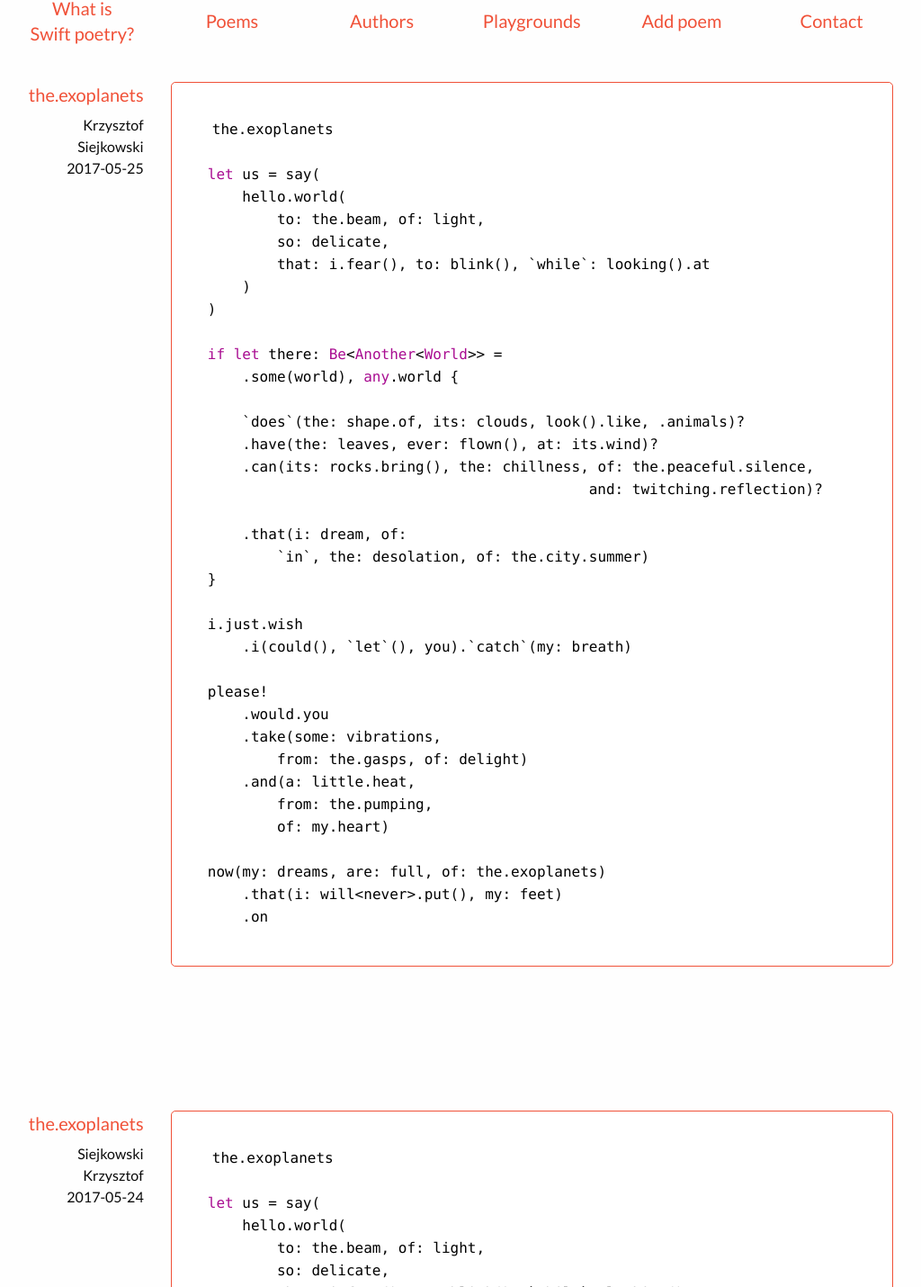
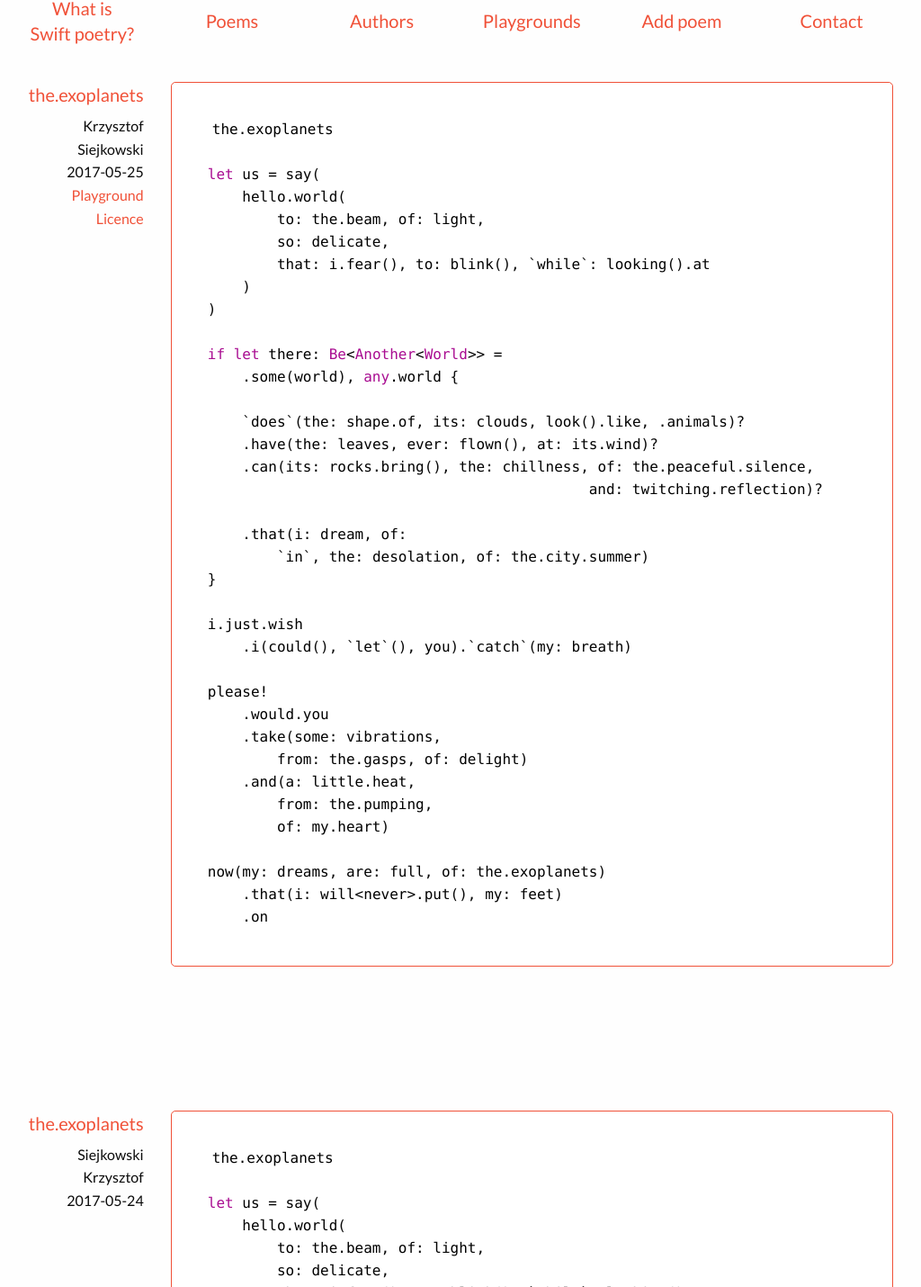
Before and after one commit to siejkowski/codepoems.xyz, a Jekyll site: the page built from index.html, in a window 1280 px wide. Shown: the part 259-1689 px from the top of the page at 90% size, without its empty margins (132-1156 px from the left). Built offline with Jekyll 4.4.1, drawn with Linux system fonts in a browser that asks for light colours.

Commit message:
Licences and playgrounds

```diff
--- /dev/null
+++ b/_data/licences.yml
@@ -0,0 +1,5 @@
+CC-BY-SA:
+  name: Creative Commons Attribution-ShareAlike
+  legal: https://creativecommons.org/licenses/by-sa/4.0/legalcode
+  human: https://creativecommons.org/licenses/by-sa/4.0/
+  description: This license lets others remix, tweak, and build upon your work even for commercial purposes, as long as they credit you and license their new creations under the identical terms. All new works based on yours will carry the same license, so any derivatives will also allow commercial use.
--- a/css/custom.css
+++ b/css/custom.css
@@ -1,5 +1,5 @@
 p {
-  font-size: 1.2em;
+  margin-bottom: 0em;
 }
 
 a {
@@ -22,7 +22,7 @@ a {
 }
 
 .poem .metadata {
-  margin-bottom: 2em;
+  margin-bottom: 1em;
 }
 
 .logo {
--- a/index.html
+++ b/index.html
@@ -13,17 +13,33 @@ title: Swift poetry
       <div class="small-10 small-offset-1 large-offset-0 large-2 text-right column">
 
         <div class="row metadata align-middle">
-          <div class="small-6 large-12  column">
+          <div class="small-6 large-12 column">
             <h5><a href="{{ post.url }}">{{ post.title }}</a></h5>
           </div>
-          <div class="small-6 large-12 text-right column">
+          <div class="small-4 large-12 text-left large-text-right column">
             <div class="row align-middle">
-              <div class="small-12 large-12 text-left large-text-right column">
-                {{ site.data.authors[post.author].display_name }}
+              <div class="small-12 column">
+                <p>{{ site.data.authors[post.author].display_name }}</p>
               </div>
-              <div class="small-12 large-12 text-left large-text-right column">
-                {{ post.date | date: "%Y-%m-%d" }}
+              <div class="small-12 column">
+                <p>{{ post.date | date: "%Y-%m-%d" }}</p>
               </div>
+            </div>
+          </div>
+          <div class="small-2 large-12 text-left large-text-right column">
+            <div class="row">
+              {% assign playgroundSize = post.playground|size %}
+              {% if playgroundSize > 0 %}
+              <div class="small-12 column">
+                <p><a href="/static/playgrounds/{{ post.playground }}">Playground</a></p>
+              </div>
+              {% endif %}
+              {% assign licenceSize = post.licence|size %}
+              {% if licenceSize > 0 %}
+              <div class="small-12 column">
+                <p><a href="/licences/#{{ post.licence }}">Licence</a></p>
+              </div>
+              {% endif %}
             </div>
           </div>
         </div>
```
Also changed, not shown: _posts/2017-05-23-the.exoplanets.md (+1 -0 lines), _posts/2017-05-24-the.exoplanets_copy_one.md (+1 -0 lines), _posts/2017-05-25-the.exoplanets_copy_2.md (+2 -0 lines), licences/index.html (added, +25 -0 lines).
